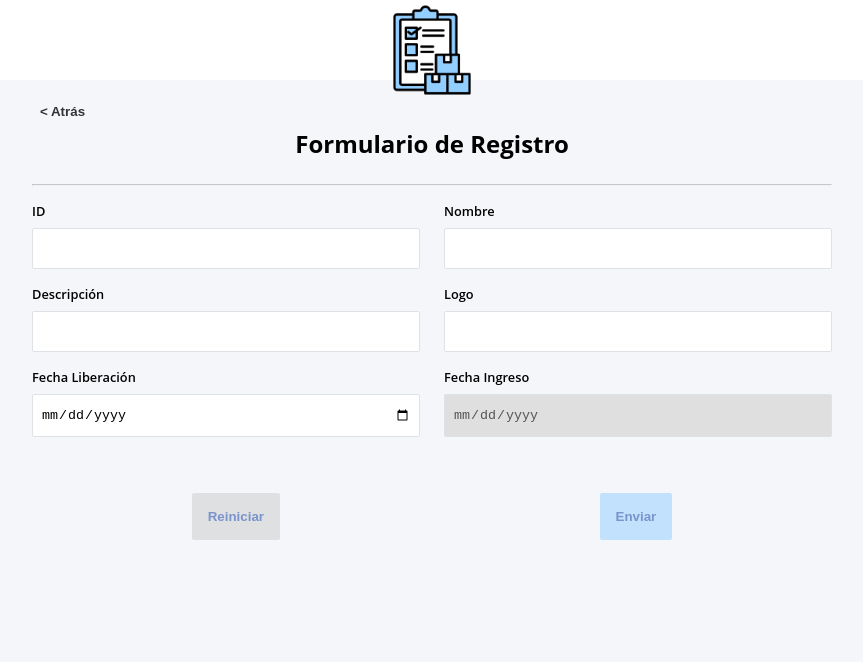
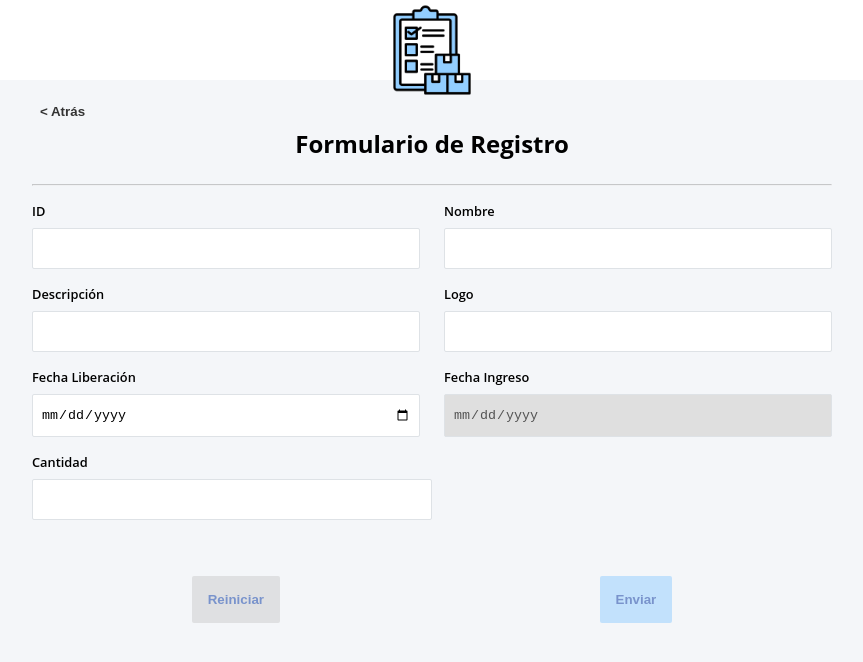
Before and after one commit to Yesid33/inventory-frontend, an Angular app: page /add in a window 1280 px wide. Shown: the top 662 px of the page, without its empty margins (208-1071 px from the left). Built offline with nearby package versions, Linux system fonts and the light colour scheme.

Commit message:
add stock

```diff
--- a/src/app/modules/products/domain/models/product.model.ts
+++ b/src/app/modules/products/domain/models/product.model.ts
@@ -5,4 +5,5 @@ export interface Product {
   logo: string;
   date_release: string | Date;
   date_revision: string | Date;
+  stock: number;
 }
--- a/src/app/pages/add-product/add-product.component.html
+++ b/src/app/pages/add-product/add-product.component.html
@@ -132,6 +132,19 @@
           />
         </div>
       </div>
+      <div class="registration__container-field">
+        <div class="registration__field">
+          <label class="registration__label" for="date_revision"
+            >Cantidad</label
+          >
+          <input
+            class="registration__input registration__input--rounded"
+            type="number"
+            id="stock"
+            formControlName="stock"
+          />
+        </div>
+      </div>
       <div class="registration__actions">
         <button
           class="button-secondary registration__button"
--- a/src/app/pages/add-product/add-product.component.ts
+++ b/src/app/pages/add-product/add-product.component.ts
@@ -108,6 +108,10 @@ export class AddProductComponent implements OnInit, OnDestroy {
     return this.form.get('logo');
   }
 
+  get stock() {
+    return this.form.get('stock');
+  }
+
   get dateRelease() {
     return this.form.get('date_release');
   }
@@ -146,6 +150,7 @@ export class AddProductComponent implements OnInit, OnDestroy {
         { value: null, disabled: true },
         Validators.required
       ),
+      stock: new FormControl(null, [Validators.required]),
     });
   }
 
--- a/src/app/pages/products/products.component.html
+++ b/src/app/pages/products/products.component.html
@@ -22,6 +22,7 @@
         <tr class="product-list__table-row">
           <th class="product-list__table-header">Logo</th>
           <th class="product-list__table-header">Nombre del producto</th>
+          <th class="product-list__table-header">Cantidad</th>
           <th class="product-list__table-header">
             Descripción
             <app-tooltip
@@ -57,6 +58,7 @@
             />
           </td>
           <td class="product-list__table-data">{{ product.name }}</td>
+          <td class="product-list__table-data">{{ product.stock }}</td>
           <td class="product-list__table-data">{{ product.description }}</td>
           <td class="product-list__table-data">
             {{ product.date_release | date : "dd/MM/yyyy" }}
```
Also changed, not shown: 1 other file (tests, documents, lock files or other folders).
